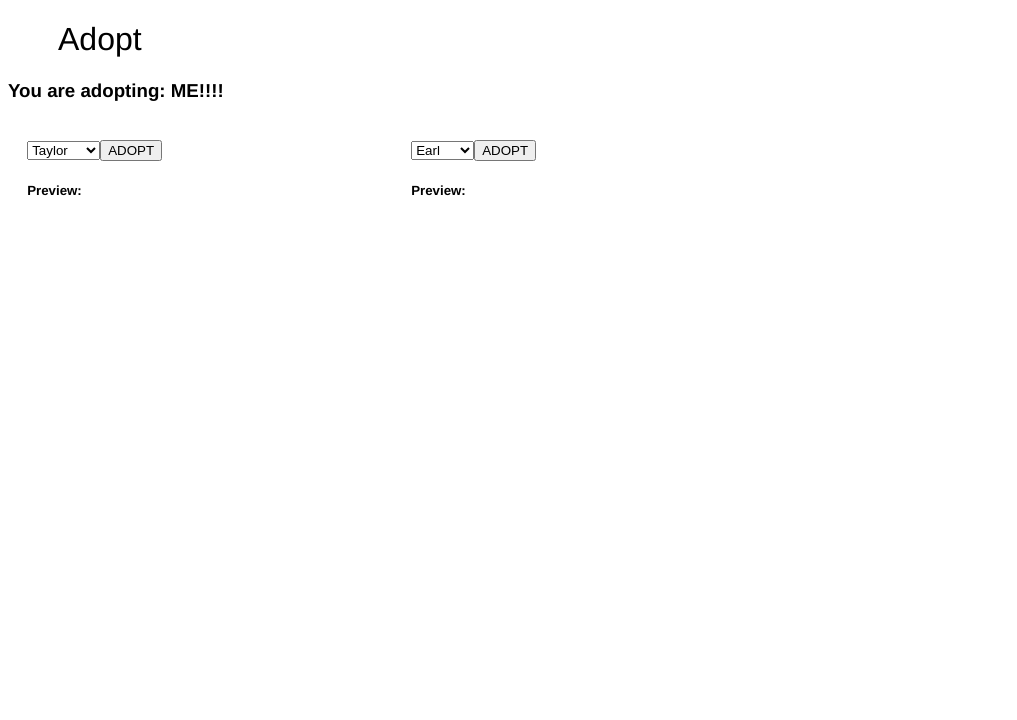
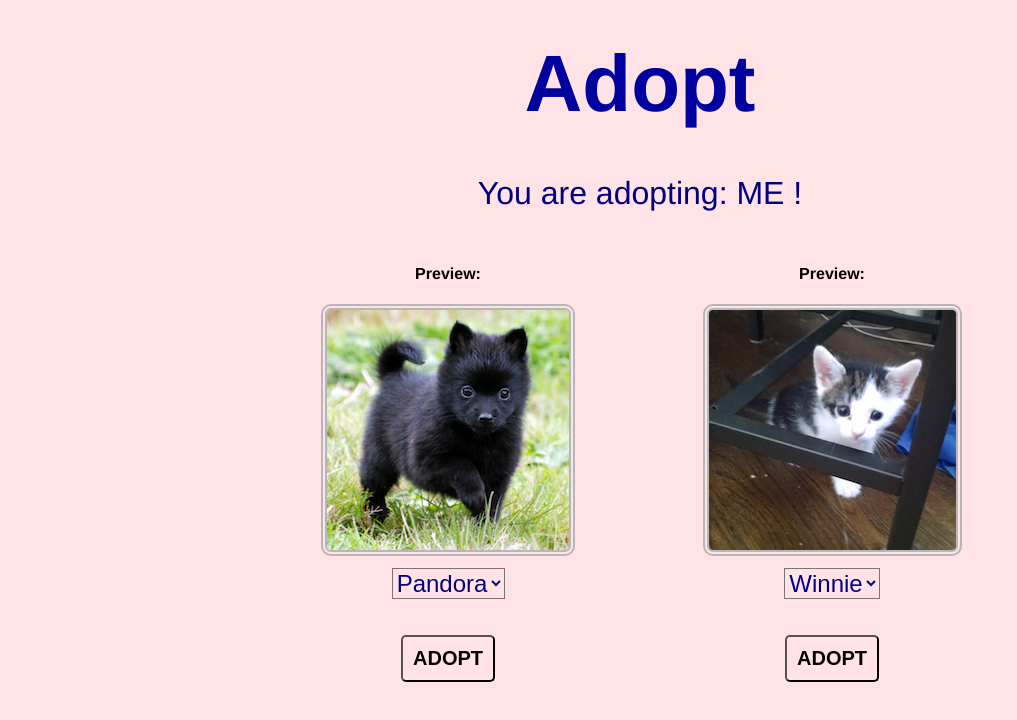
Before and after one commit to vasylsemak/React-Test, a React app: page / in a window 1280 px wide. Shown: the whole page, without its empty margins (0-1017 px from the left). Built offline with nearby package versions, Linux system fonts and the light colour scheme.

Commit message:
edit: css file

```diff
--- a/css/style.css
+++ b/css/style.css
@@ -1,35 +1,67 @@
 * {
+  text-align: center;
   box-sizing: border-box;
+  background: rgb(255, 227, 231);
 }
 
-.clearfix &:after {
+.clearfix {
+  display: flex;
+  flex-direction: row;
+  justify-content: center;
+}
+
+.clearfix :after {
   content: '';
   display: table;
-  clear:both;
+  clear: both;
 }
 
 body {
-  font-family: "Helvetica Neue";
+  font-family: 'Helvetica Neue';
   font-weight: 100;
 }
 
-h1, h2 {
-  margin-left: 50px;
-  font-weight: 100;
+h1 {
+  color: rgb(0, 0, 158);
+  margin: 3% auto 1%;
+  font-weight: bold;
+  font-size: 5rem;
+}
+
+h3,
+.pname,
+select {
+  color: navy;
+  font-weight: 500;
+  font-size: 2rem;
+}
+
+select {
+  margin: 0.5rem auto 1rem;
+  font-size: 1.5rem;
+}
+
+h1,
+h3 {
   clear: both;
 }
 
 .block {
   width: 30vw;
-  float: left;
 }
 
 .preview {
   margin: 1.5vw;
 }
 
+img {
+  border: 6px double rgb(184, 183, 183);
+  border-radius: 10px;
+}
+
 #save-button {
   background: transparent;
+  border-radius: 5px;
   display: block;
   font-weight: bold;
   margin: 0 auto;
@@ -38,3 +70,8 @@ h1, h2 {
   margin-top: 20px;
   clear: both;
 }
+
+#save-button:hover {
+  border-width: 4px;
+  background-color: rgb(250, 171, 183);
+}
--- a/src/components/AdoptionAgency.js
+++ b/src/components/AdoptionAgency.js
@@ -8,16 +8,16 @@ export default class AdoptionAgency extends Component {
 
     this.state = {
       dogs: [
+        { name: 'Pandora', imgUrl: 'src/img/pandora.png' },
         { name: 'Taylor',  imgUrl: 'src/img/taylor.png'  },
         { name: 'Reggie',  imgUrl: 'src/img/reggie.png'  },
-        { name: 'Pandora', imgUrl: 'src/img/pandora.png' }
       ],
       cats: [
+        { name: 'Winnie',  imgUrl: 'src/img/winnie.png' },
         { name: 'Earl',    imgUrl: 'src/img/earl.png'   },
-        { name: 'Winnie',  imgUrl: 'src/img/winnie.png' },
         { name: 'Fellini',  imgUrl: 'src/img/fellini.png' }
       ],
-      petToAdopt: { name: 'ME!!!!' }
+      petToAdopt: { name: 'ME !' }
     }
 
     this.adoptPet = this.adoptPet.bind(this);
--- a/src/components/AdoptionForm.js
+++ b/src/components/AdoptionForm.js
@@ -7,12 +7,12 @@ export default function AdoptionForm (props) {
     <div>
       <select onChange={previewPet}>
       {
-        pets.map((p, idx) => (
-          <option key={p.name} >{p.name}</option>
+        pets.map(p => (
+          <option key={p.name}>{p.name}</option>
         ))
       }
       </select>
-      <button onClick={adoptSelectedPet}>ADOPT</button>
+      <button id='save-button' onClick={adoptSelectedPet}>ADOPT</button>
     </div>
   );
 }
--- a/src/components/PetPreview.js
+++ b/src/components/PetPreview.js
@@ -8,6 +8,10 @@ export default class PetPreview extends Component {
 
     this.previewPet = this.previewPet.bind(this);
     this.adoptSelectedPet = this.adoptSelectedPet.bind(this);
+  }
+
+  componentDidMount() {
+    this.setState({ petToPreview: this.props.pets[0] });
   }
 
   previewPet(evt) {
@@ -24,15 +28,15 @@ export default class PetPreview extends Component {
   render () {
     return (
       <div className="preview">
+        <div>
+          <h4>Preview:</h4>
+          <img src={this.state.petToPreview.imgUrl} />
+        </div>
         <AdoptionForm
           pets={this.props.pets}
           previewPet={this.previewPet}
           adoptSelectedPet={this.adoptSelectedPet}
          />
-        <div>
-          <h5>Preview:</h5>
-          <img src={this.state.petToPreview.imgUrl} />
-        </div>
       </div>
     );
   }
```
Also changed, not shown: tests/react.spec.js (+4 -4 lines), README.md.
